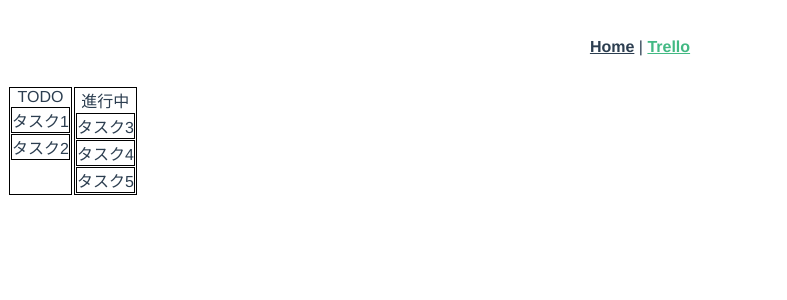
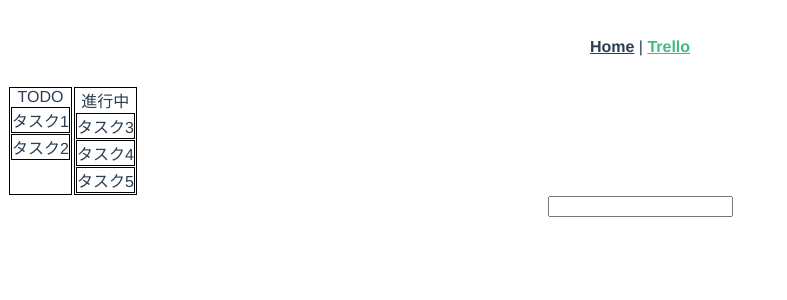
Before and after one commit to kuni0128/vue-ts-sample2, a Vue app: page /#/trello in a window 1280 px wide. Shown: the top 300 px of the page, without its empty margins (0-787 px from the left). Built offline with nearby package versions, Linux system fonts and the light colour scheme.

Commit message:
create new list when name inputed

```diff
--- a/src/views/Trello.vue
+++ b/src/views/Trello.vue
@@ -1,6 +1,9 @@
 <template>
   <div class="trello">
-    <List v-for="list in lists" :key="list.id" :list=list />
+    <div class="board">
+      <List v-for="list in lists" :key="list.id" :list=list />
+    </div>
+    <input type="text" @change="addList" />
   </div>
 </template>
 
@@ -17,11 +20,23 @@ import { createInitialLists } from '@/initialData';
 })
 export default class Trello extends Vue {
   private lists: IList[] = createInitialLists();
+  private listCreatedCount = this.lists.length;
+
+  private addList(event: Event & { currentTarget: HTMLInputElement }): void {
+    const newList = {
+      id: this.listCreatedCount + 1,
+      name: event.currentTarget.value,
+      cards: [],
+    };
+    this.lists.push(newList);
+    ++this.listCreatedCount;
+    event.currentTarget.value = '';
+  }
 }
 </script>
 
 <style lang="scss" scoped>
-.trello {
+.board {
   display: flex;
 
   > .list {
```
